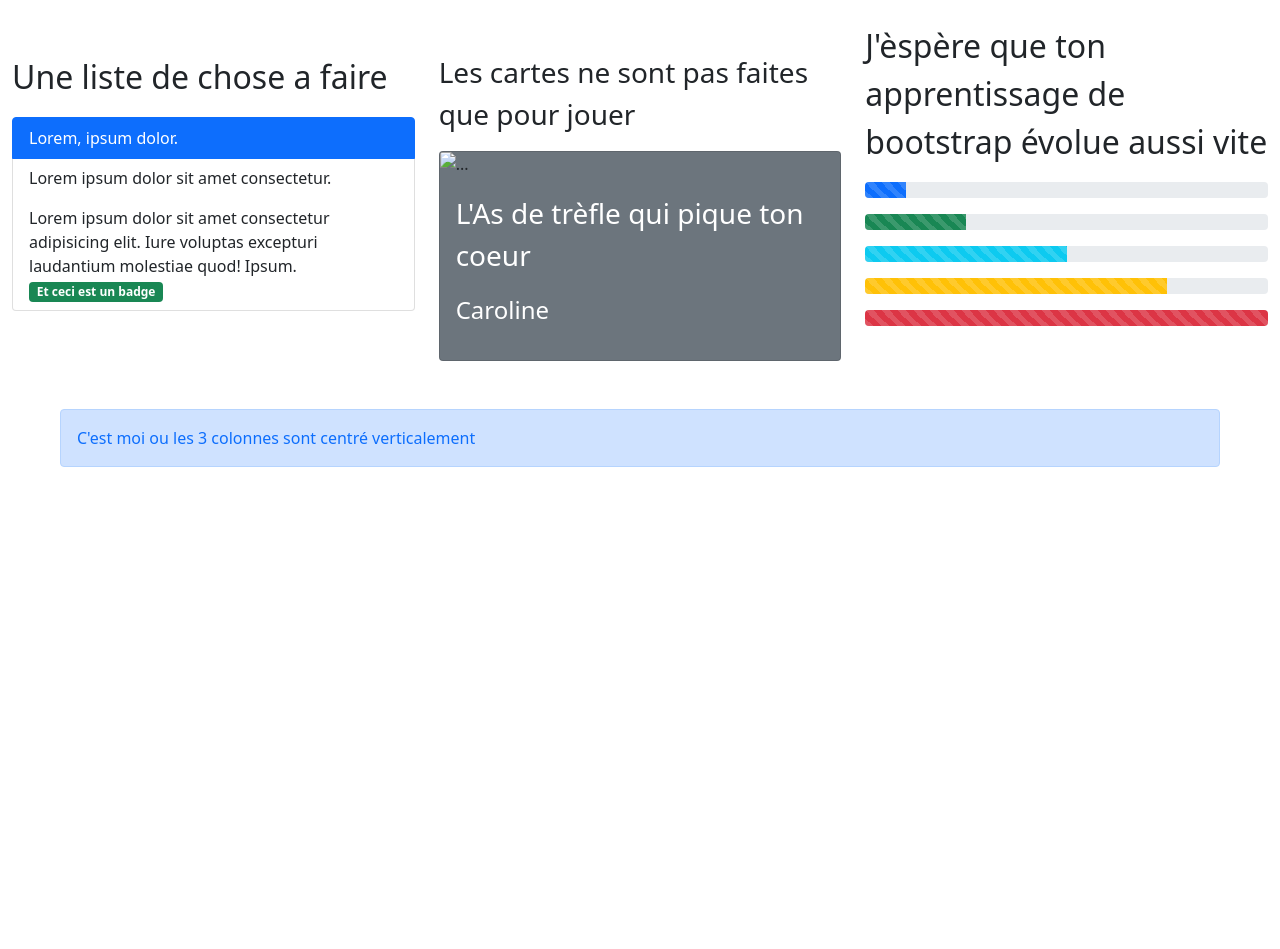
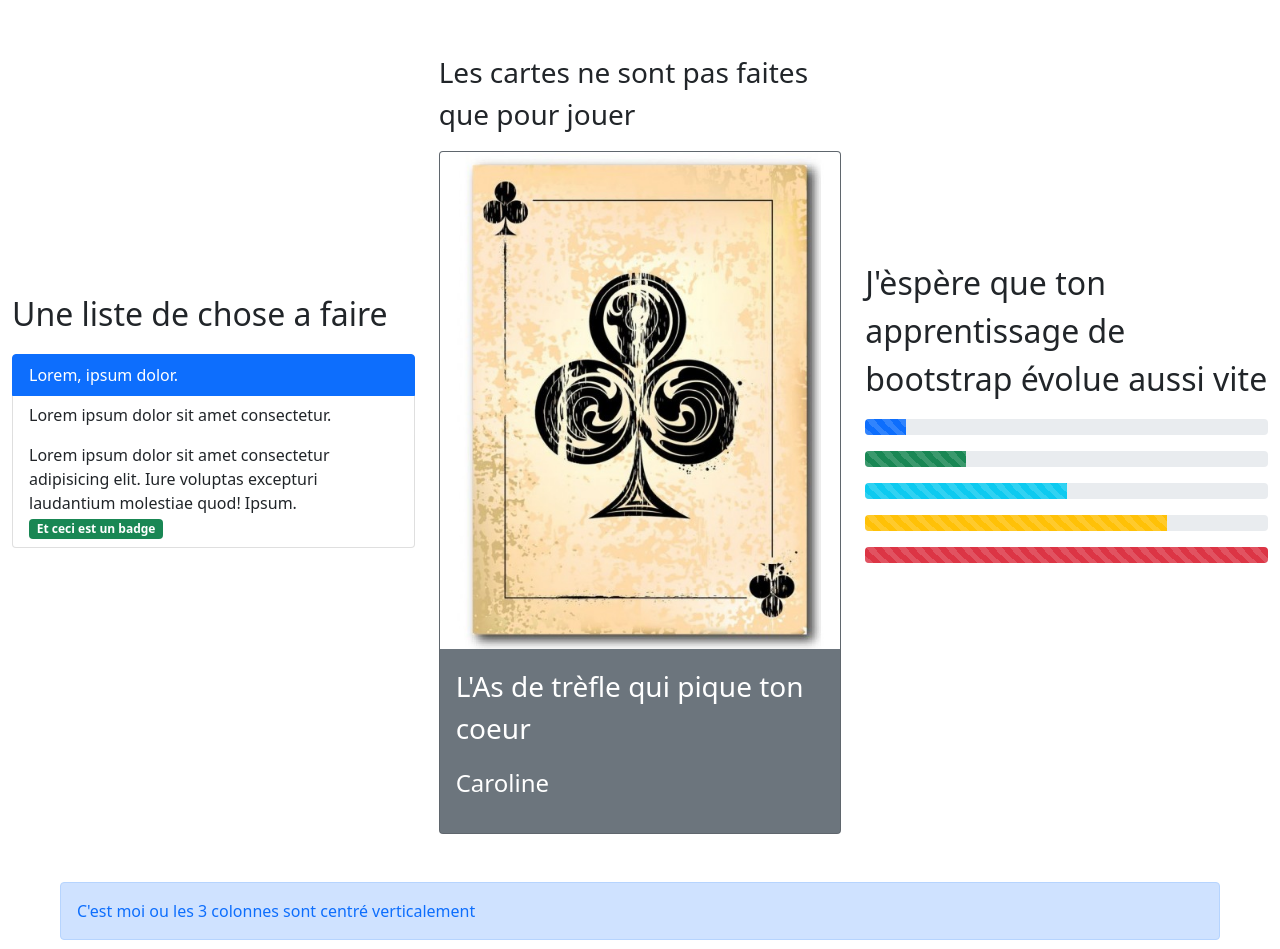
Before and after one commit to Slimibraah/exobootstrap, a website: page index.html in a window 1280 px wide. Shown: the part 1287-2236 px from the top of the page. Before the commit the page ends 1770 px from the top, so only its background shows below. Drawn offline with nearby package versions, Linux system fonts and the light colour scheme.

Commit message:
touchfinal

```diff
--- a/index.html
+++ b/index.html
@@ -105,7 +105,7 @@
       <div class="col 4">
           <p class="fs-3 mt-5">Les cartes ne sont pas faites que pour jouer</p>
           <div class="card bg-secondary">
-              <img src="./assets/img/téléchargement.jfif" class="card-img-top" alt="...">
+              <img src="./tableau-deco-carte-a-jouer-trefle-500x620.jpg" class="card-img-top" alt="...">
               <div class="card-body">
                 <p class="card-text fs-3 text-white">L'As de trèfle qui pique ton coeur </p>
                 <span class="fs-4 text-white">Caroline</p>
```
Also changed, not shown: tableau-deco-carte-a-jouer-trefle-500x620.jpg (added).
